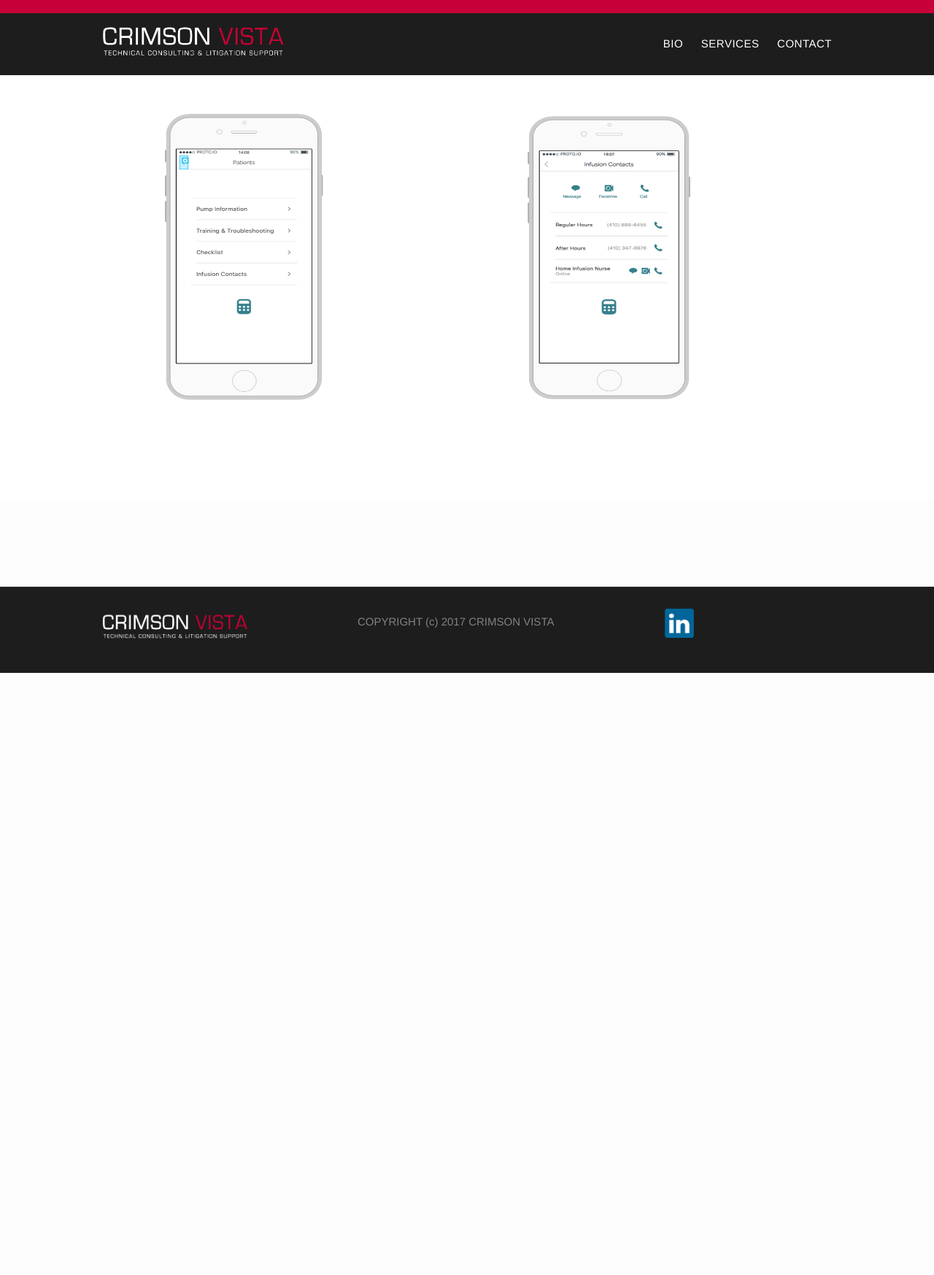
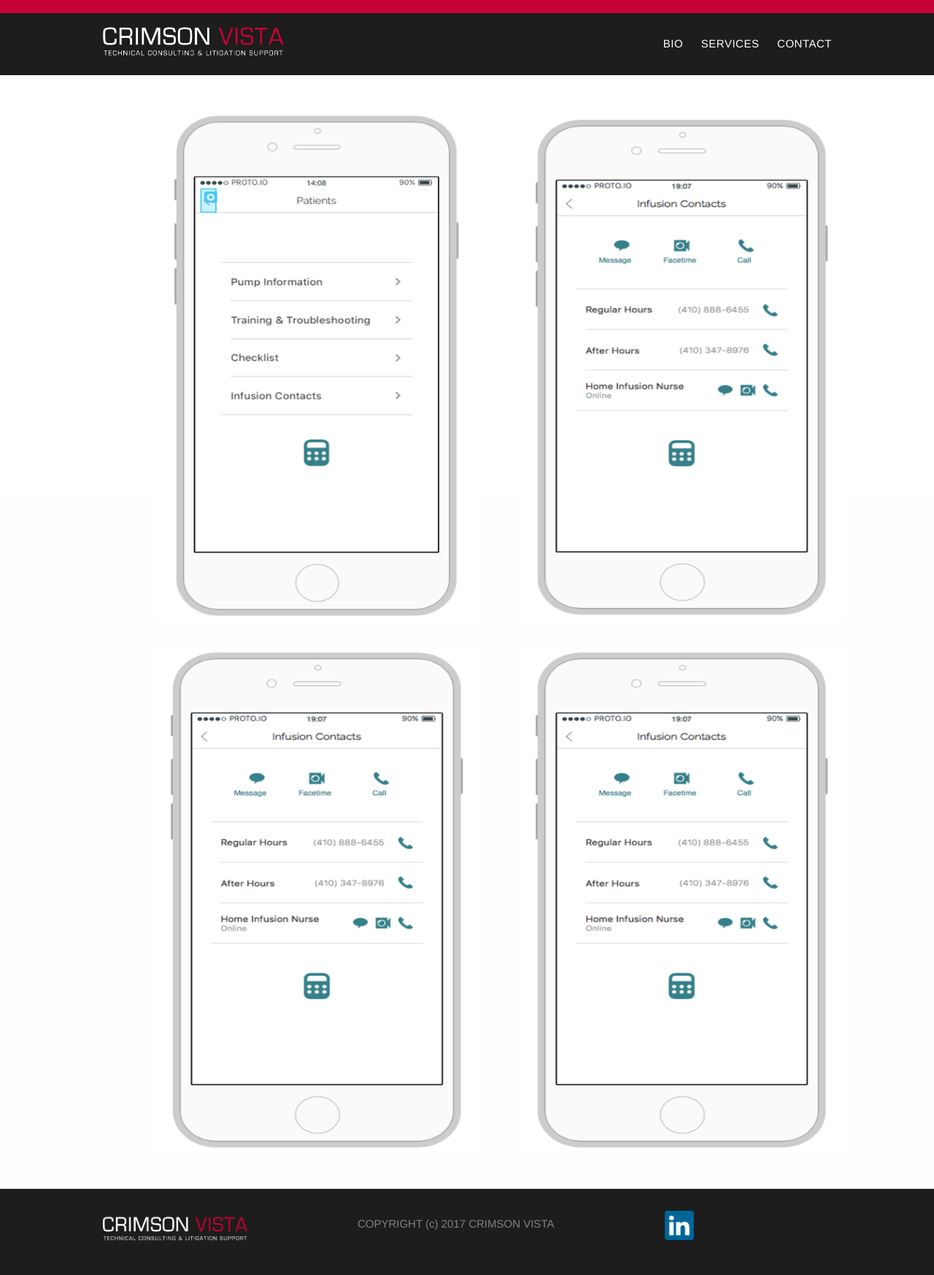
Before and after one commit to vezenwa/vezenwa.github.io, a Jekyll site: the page built from services/patients.md, in a window 1280 px wide. Shown: the whole page at 73% size. Built offline with Jekyll 4.4.1, drawn with Linux system fonts in a browser that asks for light colours; before the commit the page ends 922 px from its top, so only the background shows below that.

Commit message:
Update patients.html

```diff
--- a/_layouts/patients.html
+++ b/_layouts/patients.html
@@ -19,11 +19,24 @@
            <div class="columns spacing">
 
             <div class="column half">
-                <img src="/images/papp1.png" width="250" height="400">
+                <img src="/images/papp1.png" width="450" height="700">
             </div>
 
             <div class="column half">
-                <img src="/images/papp2.png" width="250" height="400">
+                <img src="/images/papp2.png" width="450" height="700">
+            </div>
+
+
+            </div>
+
+            <div class="columns spacing">
+
+            <div class="column half">
+                <img src="/images/papp2.png" width="450" height="700">
+            </div>
+
+            <div class="column half">
+                <img src="/images/papp2.png" width="450" height="700">
             </div>
 
 
```
